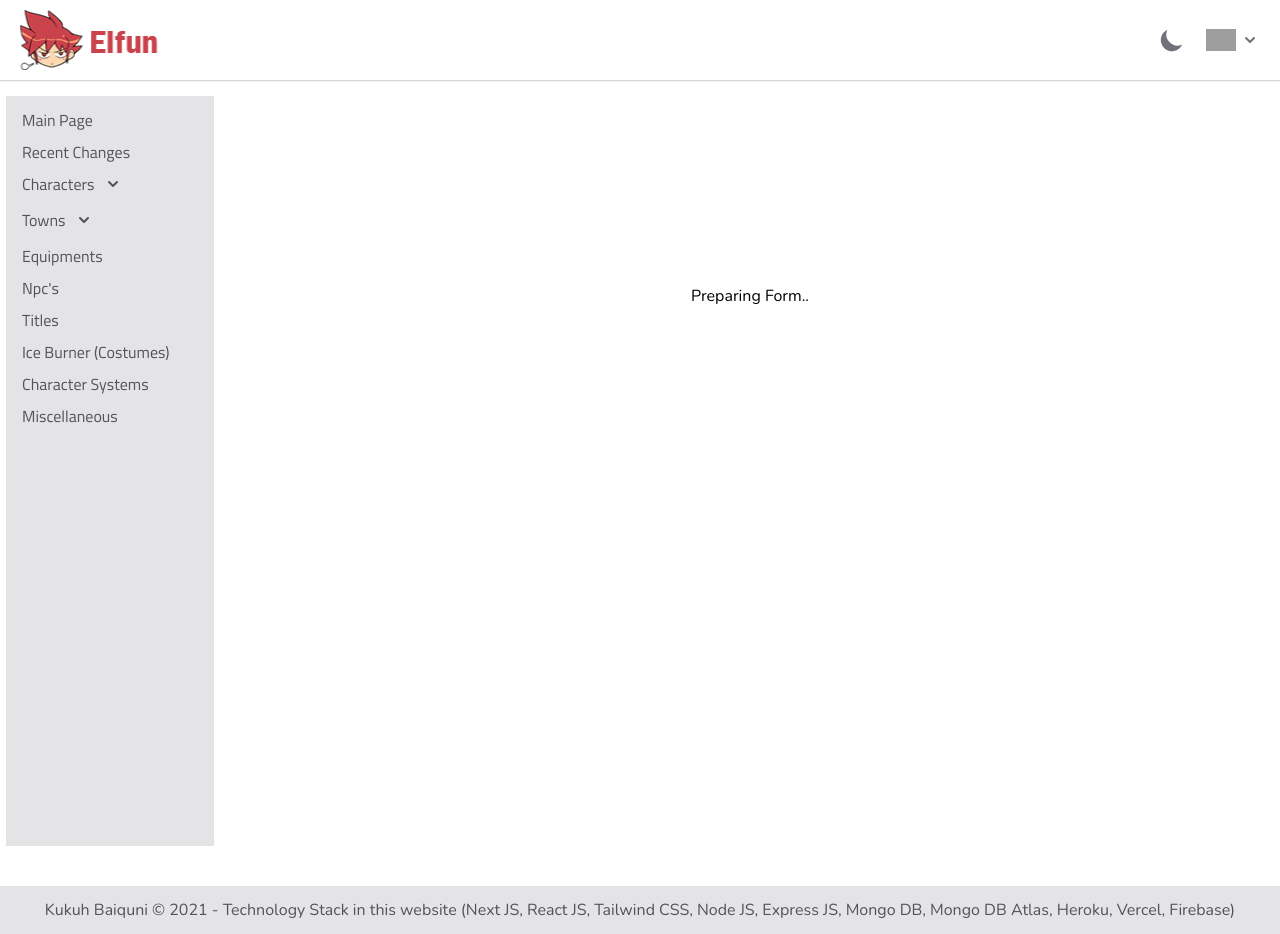
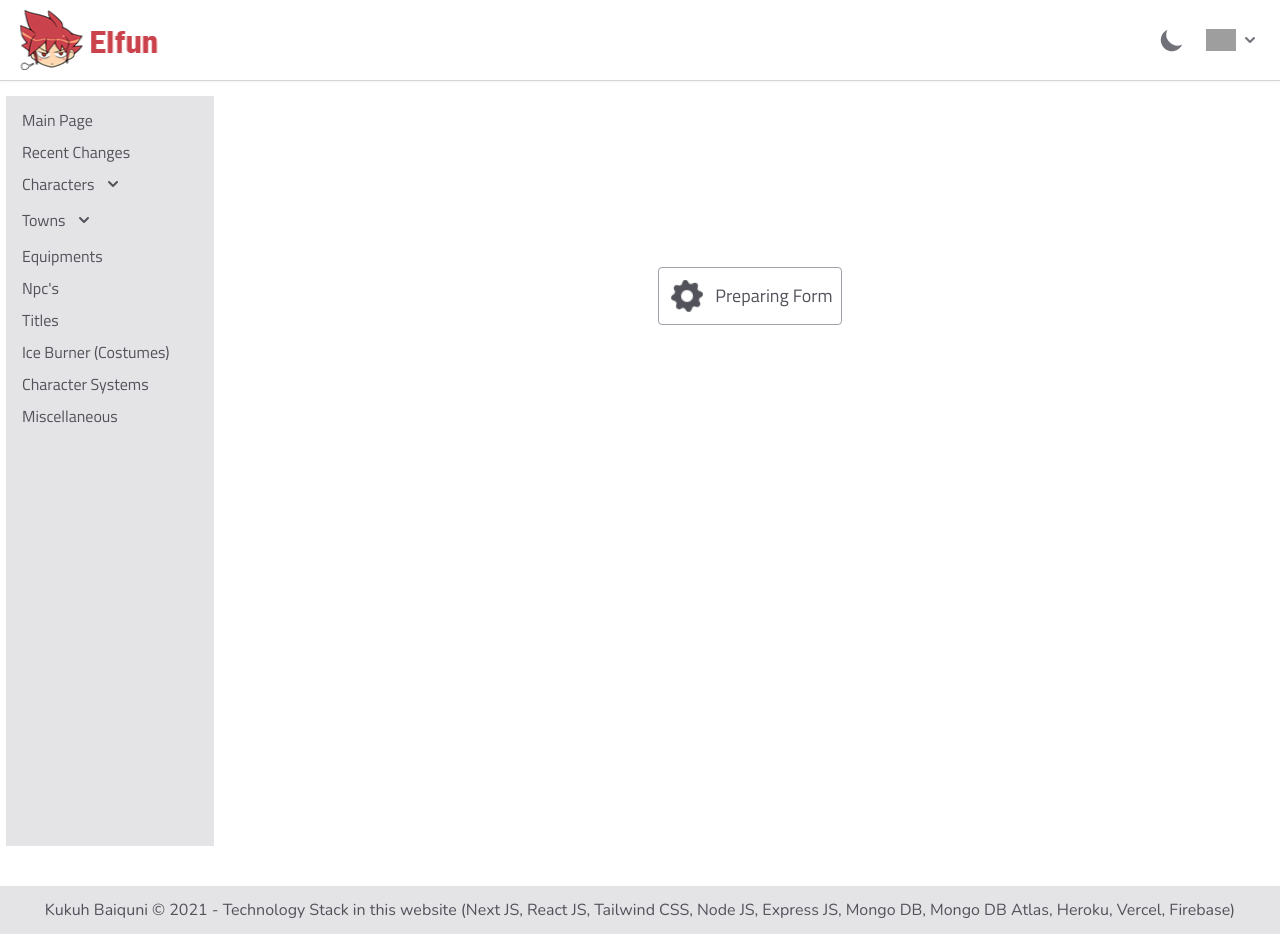
Before and after one commit to kukuhBaiquni/elfun, a Next.js app: page /contribution/skill/create in a window 1280 px wide. Built offline with nearby package versions, Linux system fonts and the light colour scheme; grey boxes are pictures that could not be loaded.

Commit message:
add loader form

```diff
--- a/src/pages/contribution/skill/create.jsx
+++ b/src/pages/contribution/skill/create.jsx
@@ -10,6 +10,7 @@ import clsx from 'clsx'
 import classType from 'constant/class-type'
 import _ from 'lodash/isEmpty'
 import Button from 'components/common/button'
+import { CogIcon } from '@heroicons/react/solid'
 
 export default function Skills() {
   const [isValidAccess, setIsValidAccess] = useState(false)
@@ -44,8 +45,9 @@ export default function Skills() {
       )}
       >
         {isLoading ? (
-          <div>
-            <h5>Preparing Form..</h5>
+          <div className='text-general flex items-center border-input p-2 rounded justify-center'>
+            <CogIcon className='animate-spin w-10 h-10 mr-2' />
+            <h5 className='text-lg font-titillium'>Preparing Form</h5>
           </div>
         ) : (
           isValidAccess ? (
```
